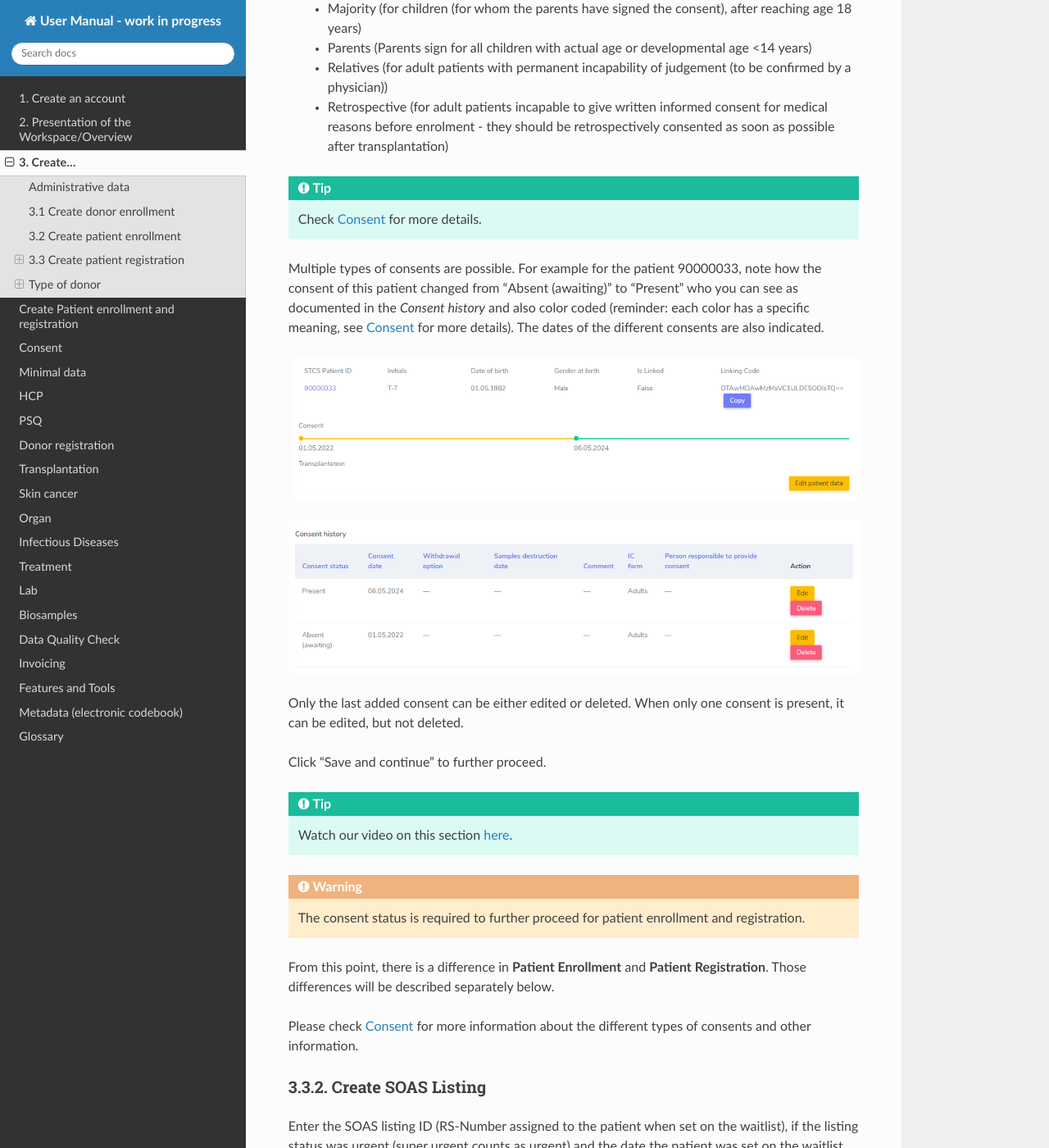
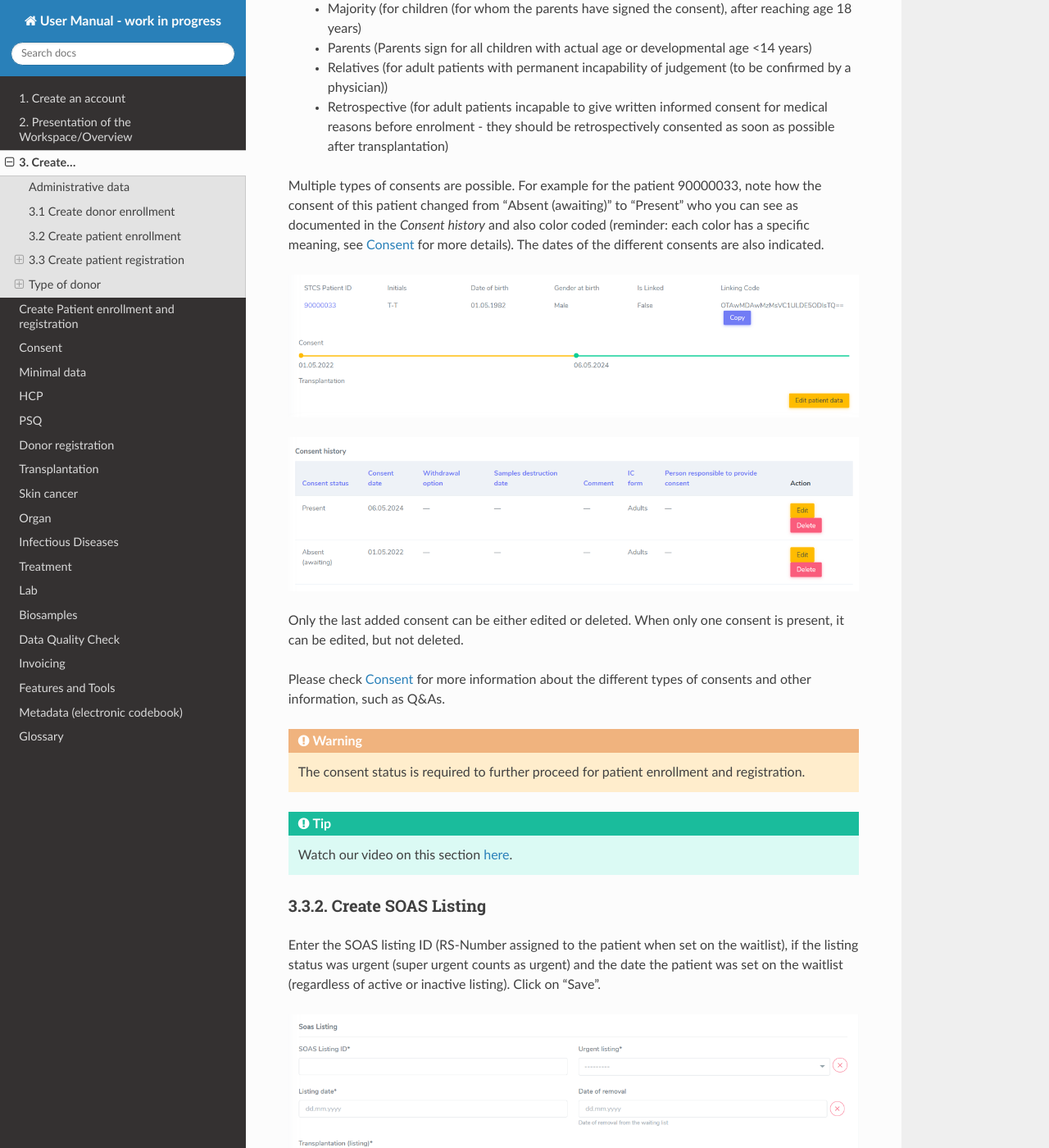
Before and after one commit to swiss-transplant-cohort-study/3LC-user-manual, a Sphinx documentation site: the page built from docs/source/createPatDon.rst, in a window 1280 px wide and 1400 px high, scrolled down 3847 px. Shown: the whole window at 82% size. Built offline with Sphinx 7.4.7 and the Read the Docs theme 3.1.0, drawn with Linux system fonts in a browser that asks for light colours.

Commit message:
Update createPatDon.rst

```diff
--- a/docs/source/createPatDon.rst
+++ b/docs/source/createPatDon.rst
@@ -88,8 +88,6 @@
   * Relatives (for adult patients with permanent incapability of judgement (to be confirmed by a physician))
   * Retrospective (for adult patients incapable to give written informed consent for medical reasons before enrolment - they should be retrospectively consented as soon as possible after transplantation)
 
-.. tip:: Check :ref:`consent` for more details.
-
 Multiple types of consents are possible. For example for the patient 90000033, note how the consent of this patient changed from "Absent (awaiting)" to "Present" who you can see as documented in the *Consent history* and also color coded (reminder: each color has a specific meaning, see :ref:`consent` for more details). The dates of the different consents are also indicated.
 
 .. image:: ConsentChange.png
@@ -98,15 +96,11 @@
 
 Only the last added consent can be either edited or deleted. When only one consent is present, it can be edited, but not deleted.
 
-Click "Save and continue" to further proceed.
-
-.. tip:: Watch our video on this section `here <https://www.youtube.com/watch?v=2YoodSm4fxg>`_.
+Please check :doc:`consent` for more information about the different types of consents and other information, such as Q&As.
 
 .. warning:: The consent status is required to further proceed for patient enrollment and registration.
 
-From this point, there is a difference in **Patient Enrollment** and **Patient Registration**. Those differences will be described separately below.
-
-Please check :doc:`consent` for more information about the different types of consents and other information.
+.. tip:: Watch our video on this section `here <https://www.youtube.com/watch?v=2YoodSm4fxg>`_.
 
 3.3.2. Create SOAS Listing
 =============================
```
